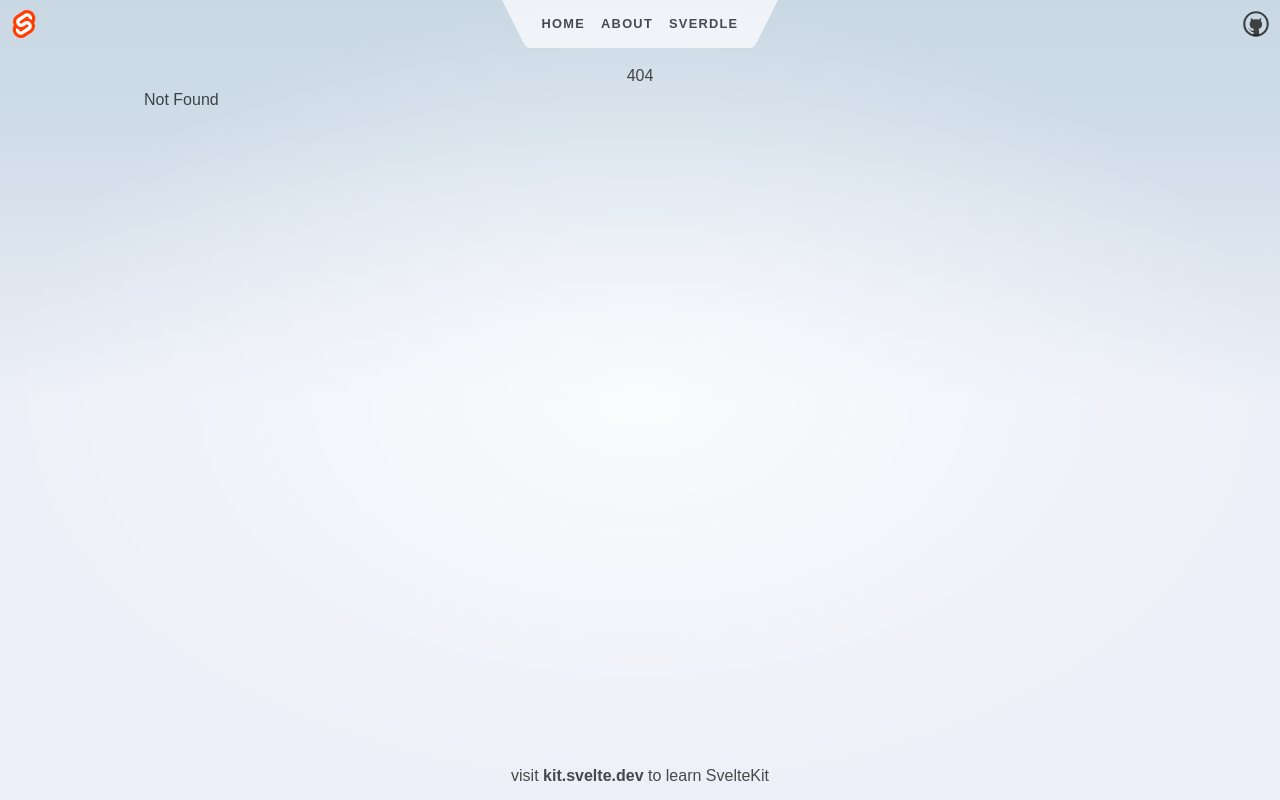
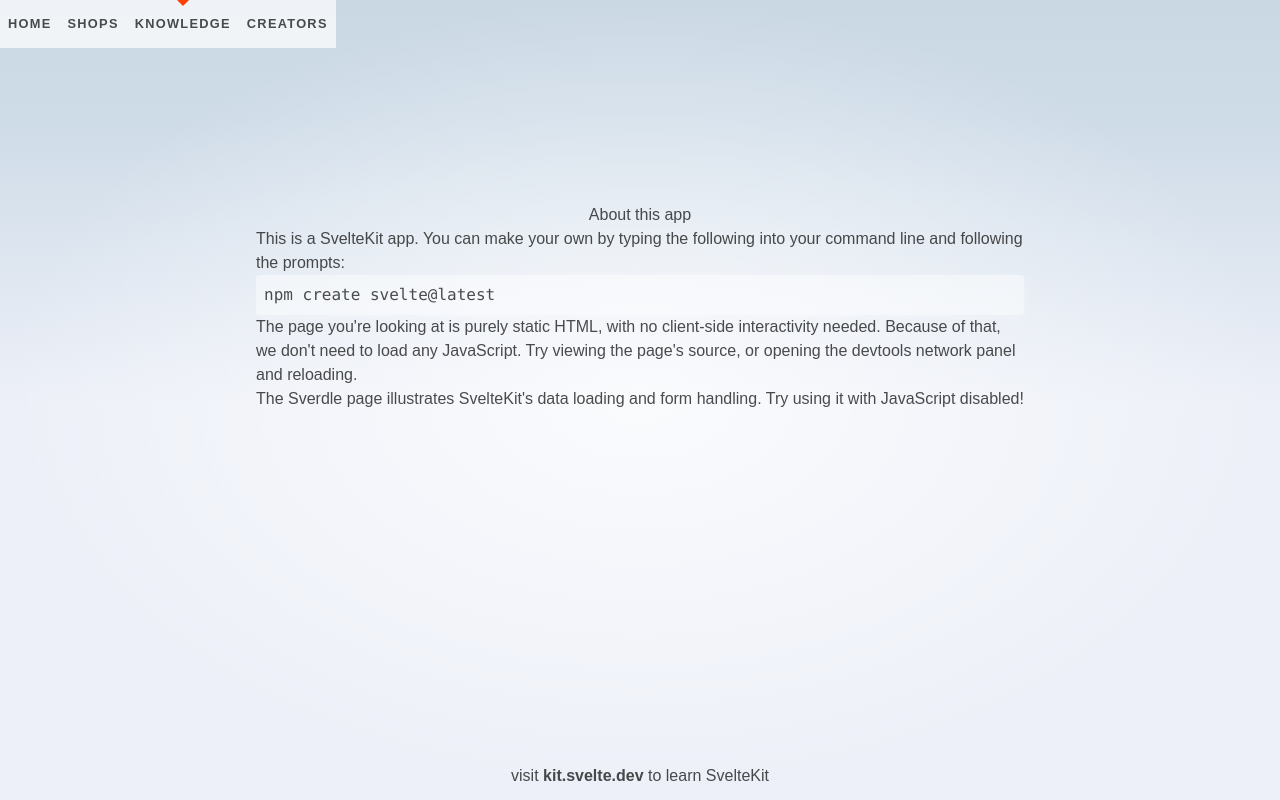
Before and after one commit to Rithonn/leather-info, a SvelteKit app: page /knowledge in a window 1280 px wide. Before the commit this address had no page. Built offline with nearby package versions, Linux system fonts and the light colour scheme.

Commit message:
Modifies navbar to suite our needs

```diff
--- a/src/routes/Header.svelte
+++ b/src/routes/Header.svelte
@@ -5,37 +5,22 @@
 </script>
 
 <header>
-	<div class="corner">
-		<a href="https://kit.svelte.dev">
-			<img src={logo} alt="SvelteKit" />
-		</a>
-	</div>
-
 	<nav>
-		<svg viewBox="0 0 2 3" aria-hidden="true">
-			<path d="M0,0 L1,2 C1.5,3 1.5,3 2,3 L2,0 Z" />
-		</svg>
 		<ul>
-			<li aria-current={$page.url.pathname === '/' ? 'page' : undefined}>
+			<li aria-current={$page.url.pathname === '/' ? 'home' : undefined}>
 				<a href="/">Home</a>
 			</li>
-			<li aria-current={$page.url.pathname === '/about' ? 'page' : undefined}>
-				<a href="/about">About</a>
+			<li aria-current={$page.url.pathname === '/shops' ? 'page' : undefined}>
+				<a href="/shops">Shops</a>
 			</li>
-			<li aria-current={$page.url.pathname.startsWith('/sverdle') ? 'page' : undefined}>
-				<a href="/sverdle">Sverdle</a>
+			<li aria-current={$page.url.pathname.startsWith('/knowledge') ? 'page' : undefined}>
+				<a href="/knowledge">Knowledge</a>
+			</li>
+			<li aria-current={$page.url.pathname.startsWith('/creators') ? 'page' : undefined}>
+				<a href="/creators">Creators</a>
 			</li>
 		</ul>
-		<svg viewBox="0 0 2 3" aria-hidden="true">
-			<path d="M0,0 L0,3 C0.5,3 0.5,3 1,2 L2,0 Z" />
-		</svg>
 	</nav>
-
-	<div class="corner">
-		<a href="https://github.com/sveltejs/kit">
-			<img src={github} alt="GitHub" />
-		</a>
-	</div>
 </header>
 
 <style>
--- /dev/null
+++ b/src/routes/creators/+page.svelte
@@ -0,0 +1,30 @@
+<script>
+</script>
+
+
+<svelte:head>
+	<title>Content Creators</title>
+	<meta name="description" content="Repository of content creators" />
+</svelte:head>
+
+<div class="text-column">
+	<h1>About this app</h1>
+
+	<p>
+		This is a <a href="https://kit.svelte.dev">SvelteKit</a> app. You can make your own by typing the
+		following into your command line and following the prompts:
+	</p>
+
+	<pre>npm create svelte@latest</pre>
+
+	<p>
+		The page you're looking at is purely static HTML, with no client-side interactivity needed.
+		Because of that, we don't need to load any JavaScript. Try viewing the page's source, or opening
+		the devtools network panel and reloading.
+	</p>
+
+	<p>
+		The <a href="/sverdle">Sverdle</a> page illustrates SvelteKit's data loading and form handling. Try
+		using it with JavaScript disabled!
+	</p>
+</div>
--- /dev/null
+++ b/src/routes/creators/+page.ts
@@ -0,0 +1,5 @@
+import { dev } from '$app/environment';
+
+// we don't need any JS on this page, though we'll load
+// it in dev so that we get hot module replacement
+export const csr = dev;
--- /dev/null
+++ b/src/routes/knowledge/+page.svelte
@@ -0,0 +1,30 @@
+<script>
+</script>
+
+
+<svelte:head>
+	<title>Knowledge</title>
+	<meta name="description" content="About this app" />
+</svelte:head>
+
+<div class="text-column">
+	<h1>About this app</h1>
+
+	<p>
+		This is a <a href="https://kit.svelte.dev">SvelteKit</a> app. You can make your own by typing the
+		following into your command line and following the prompts:
+	</p>
+
+	<pre>npm create svelte@latest</pre>
+
+	<p>
+		The page you're looking at is purely static HTML, with no client-side interactivity needed.
+		Because of that, we don't need to load any JavaScript. Try viewing the page's source, or opening
+		the devtools network panel and reloading.
+	</p>
+
+	<p>
+		The <a href="/sverdle">Sverdle</a> page illustrates SvelteKit's data loading and form handling. Try
+		using it with JavaScript disabled!
+	</p>
+</div>
--- /dev/null
+++ b/src/routes/knowledge/+page.ts
@@ -0,0 +1,5 @@
+import { dev } from '$app/environment';
+
+// we don't need any JS on this page, though we'll load
+// it in dev so that we get hot module replacement
+export const csr = dev;
--- /dev/null
+++ b/src/routes/shops/+page.svelte
@@ -0,0 +1,30 @@
+<script>
+</script>
+
+
+<svelte:head>
+	<title>Shops</title>
+	<meta name="description" content="About this app" />
+</svelte:head>
+
+<div class="text-column">
+	<h1>About this app</h1>
+
+	<p>
+		This is a <a href="https://kit.svelte.dev">SvelteKit</a> app. You can make your own by typing the
+		following into your command line and following the prompts:
+	</p>
+
+	<pre>npm create svelte@latest</pre>
+
+	<p>
+		The page you're looking at is purely static HTML, with no client-side interactivity needed.
+		Because of that, we don't need to load any JavaScript. Try viewing the page's source, or opening
+		the devtools network panel and reloading.
+	</p>
+
+	<p>
+		The <a href="/sverdle">Sverdle</a> page illustrates SvelteKit's data loading and form handling. Try
+		using it with JavaScript disabled!
+	</p>
+</div>
--- /dev/null
+++ b/src/routes/shops/+page.ts
@@ -0,0 +1,5 @@
+import { dev } from '$app/environment';
+
+// we don't need any JS on this page, though we'll load
+// it in dev so that we get hot module replacement
+export const csr = dev;
```
